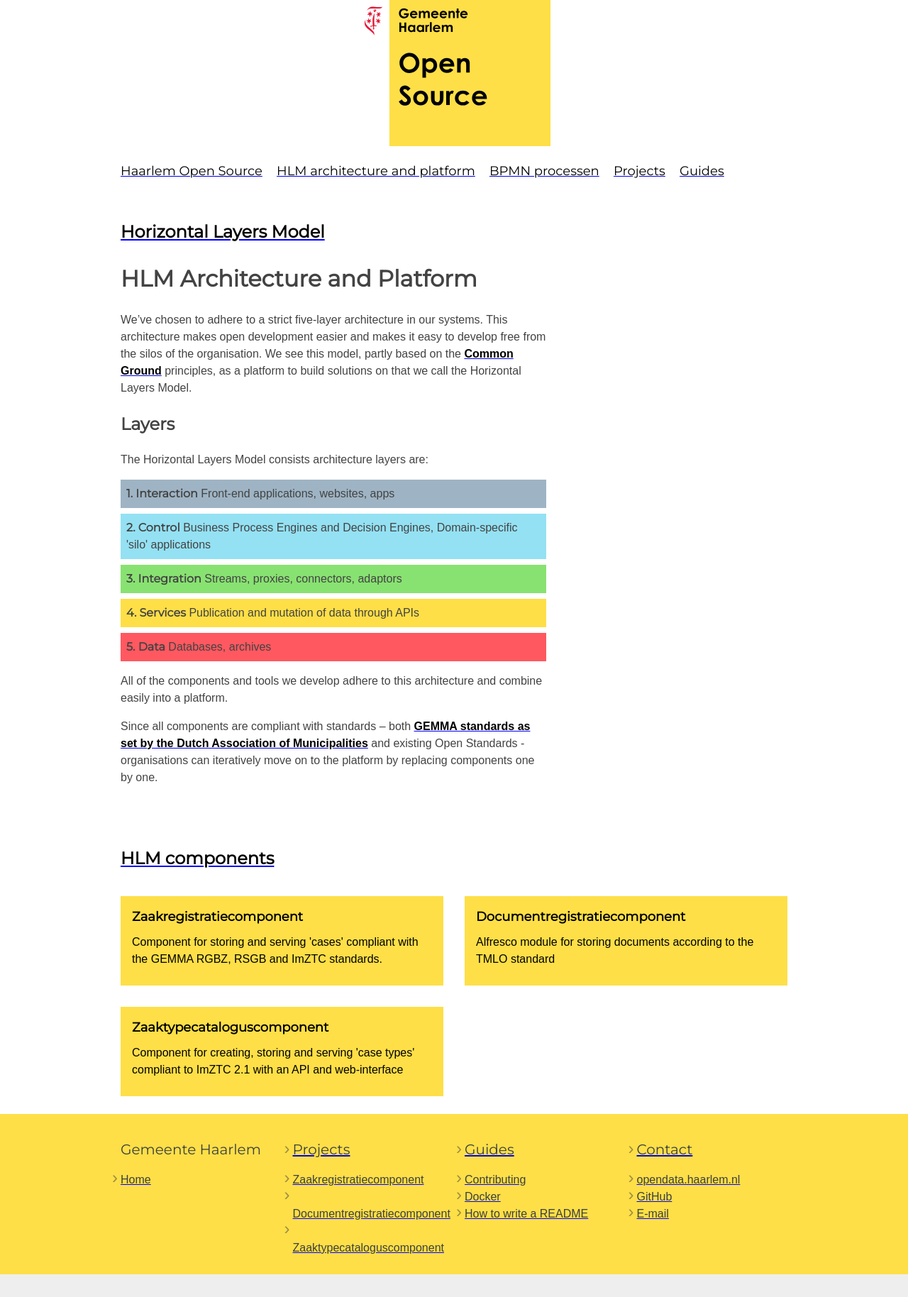
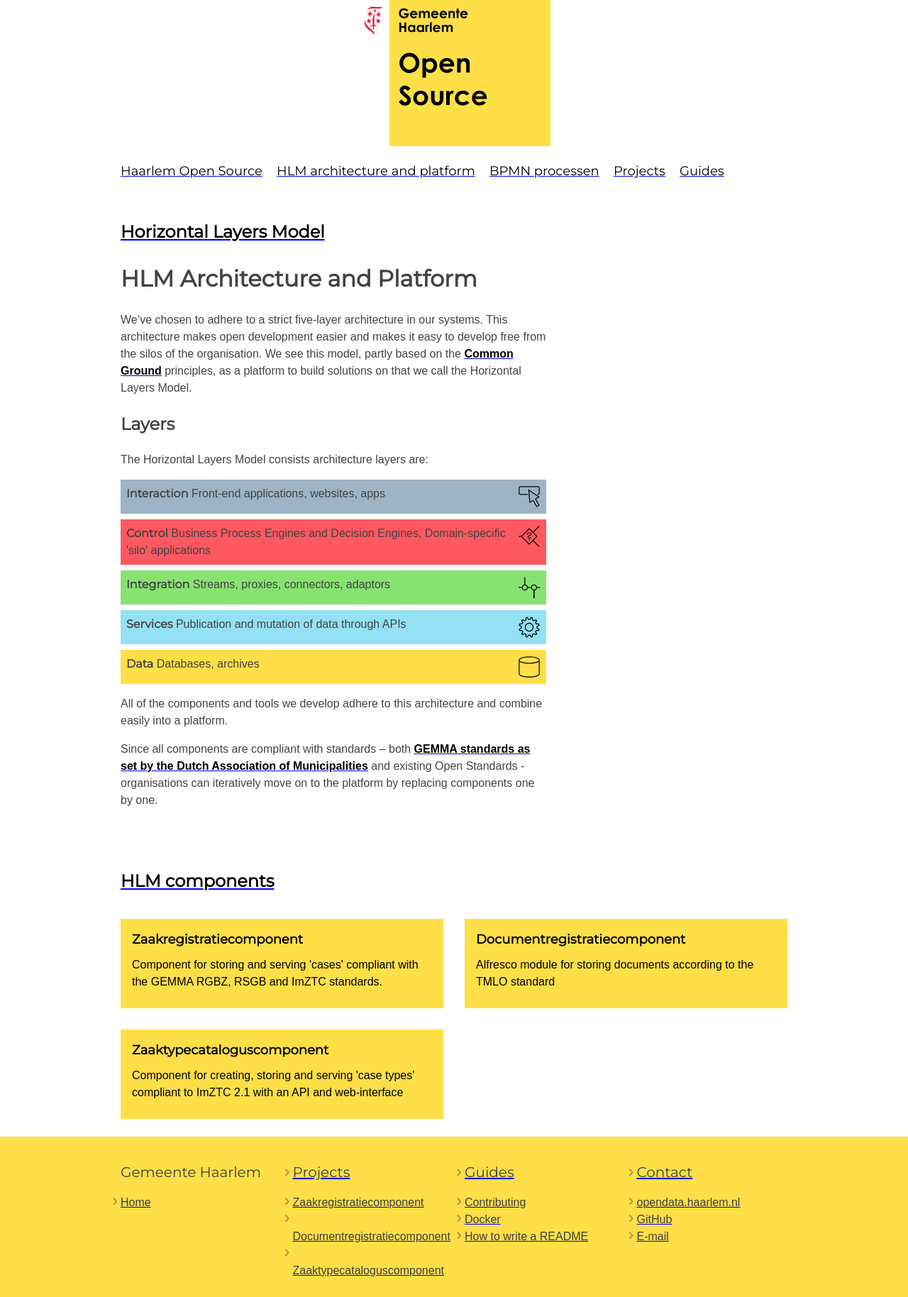
Before and after one commit to Haarlem/haarlem.github.io, a Jekyll site: the page built from hlm/index.md, in a window 1280 px wide. Shown: the whole page at 71% size. Built offline with Jekyll 4.4.1, drawn with Linux system fonts in a browser that asks for light colours; our own code applies the rules of GitHub Pages for plain Markdown files; before the commit the page ends 1796 px from its top, so only the background shows below that.

Commit message:
Add the layer icons

```diff
--- a/_includes/layers.html
+++ b/_includes/layers.html
@@ -1,7 +1,27 @@
 <ul class="layers-map">
-  <li class="layer1 {% if include.select contains '1' %}select{% endif %}"><h4>1. Interaction</h4> Front-end applications, websites, apps</li>
-  <li class="layer2 {% if include.select contains '2' %}select{% endif %}"><h4>2. Control</h4> Business Process Engines and Decision Engines, Domain-specific 'silo' applications</li>
-  <li class="layer3 {% if include.select contains '3' %}select{% endif %}"><h4>3. Integration</h4> Streams, proxies, connectors, adaptors</li>
-  <li class="layer4 {% if include.select contains '4' %}select{% endif %}"><h4>4. Services</h4> Publication and mutation of data through APIs</li>
-  <li class="layer5 {% if include.select contains '5' %}select{% endif %}"><h4>5. Data</h4> Databases, archives</li>
+  <li class="layer1 {% if include.select contains '1' %}select{% endif %}">
+    <img src="{{ site.baseUrl }}/assets/hlm-layer-1.svg">
+    <h4>Interaction</h4>
+    <p>Front-end applications, websites, apps</p>
+  </li>
+  <li class="layer2 {% if include.select contains '2' %}select{% endif %}">
+    <img src="{{ site.baseUrl }}/assets/hlm-layer-2.svg">
+    <h4>Control</h4>
+    <p>Business Process Engines and Decision Engines, Domain-specific 'silo' applications</p>
+  </li>
+  <li class="layer3 {% if include.select contains '3' %}select{% endif %}">
+    <img src="{{ site.baseUrl }}/assets/hlm-layer-3.svg">
+    <h4>Integration</h4>
+    <p>Streams, proxies, connectors, adaptors</p>
+  </li>
+  <li class="layer4 {% if include.select contains '4' %}select{% endif %}">
+    <img src="{{ site.baseUrl }}/assets/hlm-layer-4.svg">
+    <h4>Services</h4>
+    <p>Publication and mutation of data through APIs</p>
+  </li>
+  <li class="layer5 {% if include.select contains '5' %}select{% endif %}">
+    <img src="{{ site.baseUrl }}/assets/hlm-layer-5.svg">
+    <h4>Data</h4>
+    <p>Databases, archives</p>
+  </li>
 </ul>
--- a/assets/style.css
+++ b/assets/style.css
@@ -227,21 +227,29 @@ ul.layers-map li {
   list-style: none;
   padding: 0.5em;
   margin: 0.5em 0;
+  clear: both;
+  min-height: 3em;
+}
+ul.layers-map li img {
+  max-width: 2em;
+  float: right;
+  background: none;
+  margin-left: .5em;
 }
 ul.layers-map li.layer1.select {
   background-color: #9EB4C4;
 }
 ul.layers-map li.layer2.select {
-  background-color: #94E1F3;
+  background-color: #FF5860;
 }
 ul.layers-map li.layer3.select {
   background-color: #88E271;
 }
 ul.layers-map li.layer4.select {
-  background-color: #FEDF47;
+  background-color: #94E1F3;
 }
 ul.layers-map li.layer5.select {
-  background-color: #FF5860;
+  background-color: #FEDF47;
 }
 
 ul.layers-map li>* {
--- a/hlm/index.md
+++ b/hlm/index.md
@@ -11,7 +11,7 @@ We've chosen to adhere to a strict five-layer architecture in our systems. This
 
 The Horizontal Layers Model consists architecture layers are:
 
-{% include layers.html select = '1 2 3 4 5'%}
+{% include layers.html select = '1 2 3 4 5' %}
 
 All of the components and tools we develop adhere to this architecture and combine easily into a platform.
 
```
Also changed, not shown: assets/hlm-layer-1.svg (added), assets/hlm-layer-2.svg (added), assets/hlm-layer-3.svg (added), assets/hlm-layer-4.svg (added), assets/hlm-layer-5.svg (added).
